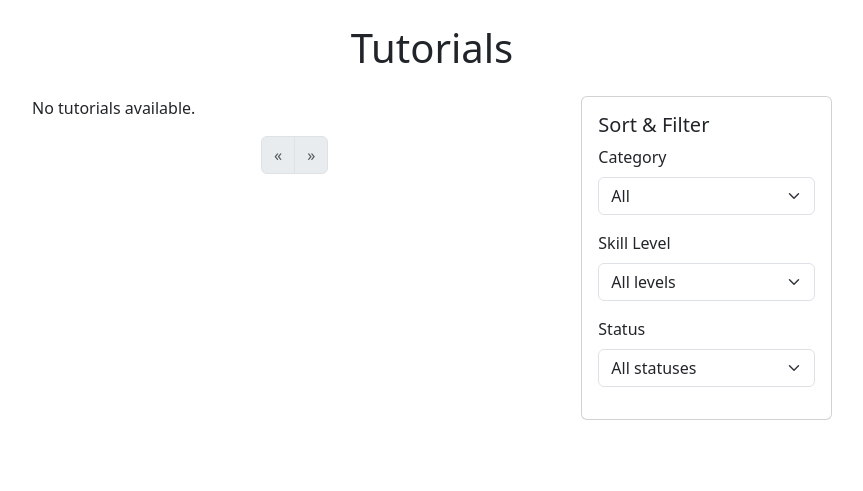
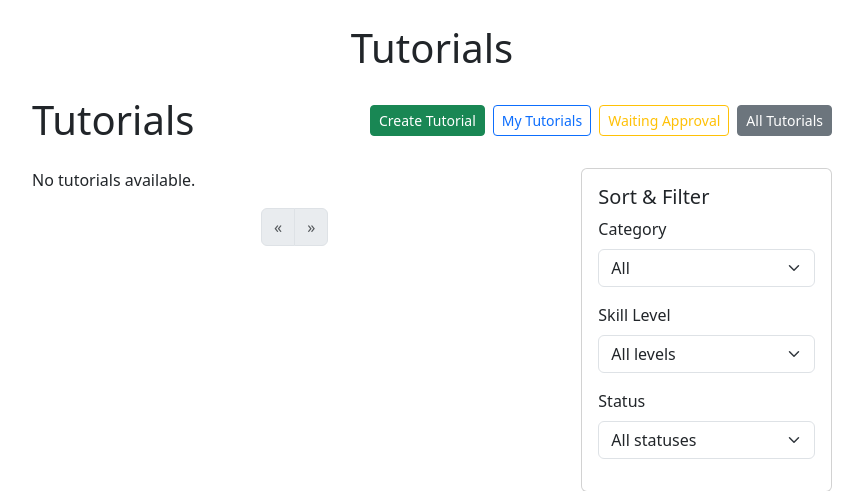
Before and after one commit to Galchov/uk-tech-insights, a Django app: page /learning/tutorials/ in a window 1280 px wide. Shown: the part 131-622 px from the top of the page, without its empty margins (208-1071 px from the left). Run offline with Django 5.2, Linux system fonts and the light colour scheme; the visitor is signed in with stand-in values (Sample User, id 1); data that the repository does not hold is empty; some libraries are stand-ins or nearby versions.

Commit message:
:hammer: refactor: modify tutorials functionality

```diff
--- a/apps/learning/urls.py
+++ b/apps/learning/urls.py
@@ -9,11 +9,13 @@ urlpatterns = [
 
     path('tutorials/', views.TutorialListView.as_view(), name="tutorial_list"),
     path('tutorials/create/', views.TutorialCreateView.as_view(), name="tutorial_create"),
+    path('tutorials/waiting-approval/', views.WaitingApprovalRedirectView.as_view(), name='waiting_approval'),
     path('tutorials/<slug:slug>/', views.TutorialDetailView.as_view(), name="tutorial_detail"),
     path('tutorials/<slug:slug>/edit/', views.TutorialEditView.as_view(), name="tutorial_edit"),
     path('tutorials/<slug:slug>/delete/', views.TutorialDeleteView.as_view(), name="tutorial_delete"),
     path('tutorials/<slug:slug>/complete/', views.TutorialCompleteView.as_view(), name="tutorial_complete"),
     path('tutorials/<slug:slug>/toggle-publish/', views.TutorialTogglePublishView.as_view(), name='tutorial_toggle_publish'),
+    path('tutorials/<slug:slug>/progress/', views.TutorialProgressUpdateView.as_view(), name='tutorial_progress_update'),
 
     path('articles/', views.ArticleListView.as_view(), name="article_list"),
     path('articles/create/', views.ArticleCreateView.as_view(), name="article_create"),
--- a/apps/learning/views.py
+++ b/apps/learning/views.py
@@ -1,7 +1,7 @@
 from django.views import View
 from django.views.generic import TemplateView, ListView, DetailView, CreateView, UpdateView, DeleteView
 from django.contrib.auth.mixins import LoginRequiredMixin, UserPassesTestMixin, PermissionRequiredMixin
-from django.urls import reverse_lazy
+from django.urls import reverse, reverse_lazy
 from django.shortcuts import redirect, get_object_or_404
 from django.core.exceptions import PermissionDenied
 
@@ -29,7 +29,21 @@ class TutorialListView(ListView):
     context_object_name = 'tutorials'
 
     def get_queryset(self):
-        return Tutorial.objects.filter(is_published=True)
+        queryset = Tutorial.objects.all().order_by('-created_at')
+
+        queryset = queryset.filter(is_published=True)
+
+        if self.request.GET.get('filter') == 'mine' and self.request.user.is_authenticated:
+            queryset = Tutorial.objects.filter(authors=self.request.user).order_by('-created_at')
+
+        elif self.request.GET.get('filter') == 'waiting' and (
+            self.request.user.is_staff or
+            self.request.user.is_superuser or
+            self.request.user.has_perm('learning.can_publish_tutorials')
+        ):
+            queryset = Tutorial.objects.filter(is_published=False).order_by('-created_at')
+
+        return queryset
 
 
 class TutorialDetailView(DetailView):
@@ -70,6 +84,11 @@ class TutorialDetailView(DetailView):
         if self.request.user.is_authenticated:
             context['is_author'] = tutorial.authors.filter(pk=self.request.user.pk).exists()
 
+            context['user_progress'] = TutorialProgress.objects.filter(
+                user=self.request.user,
+                tutorial=tutorial
+            ).first()
+
         return context
 
 
@@ -77,7 +96,6 @@ class TutorialCreateView(PermissionRequiredMixin, CreateView):
     model = Tutorial
     form_class = TutorialForm
     template_name = 'learning/tutorial_form.html'
-    success_url = reverse_lazy('learning:tutorial_list')
     permission_required = 'learning.add_tutorial'
 
     # Change this to True if you want to raise 403 instead of redirecting
@@ -98,21 +116,25 @@ class TutorialCreateView(PermissionRequiredMixin, CreateView):
         self.object.authors.add(self.request.user)
         return response
 
+    def get_success_url(self):
+        return self.object.get_absolute_url()
+
 
 class TutorialEditView(LoginRequiredMixin, UserPassesTestMixin, UpdateView):
     model = Tutorial
     form_class = TutorialForm
     template_name = 'learning/tutorial_form.html'
-    success_url = reverse_lazy('learning:tutorial_list')
 
     def test_func(self):
         tutorial = self.get_object()
         user = self.request.user
-
         return (
             tutorial.authors.filter(pk=user.pk).exists() or
             user.has_perm('learning.can_edit_others_tutorials')
         )
+
+    def get_success_url(self):
+        return self.object.get_absolute_url()
 
 
 class TutorialDeleteView(LoginRequiredMixin, UserPassesTestMixin, DeleteView):
@@ -166,6 +188,34 @@ class TutorialTogglePublishView(LoginRequiredMixin, UserPassesTestMixin, View):
         return redirect(tutorial.get_absolute_url())
 
 
+class TutorialProgressUpdateView(LoginRequiredMixin, View):
+    def post(self, request, *args, **kwargs):
+        tutorial = get_object_or_404(Tutorial, slug=kwargs.get('slug'))
+        status = request.POST.get('status')
+        toggle_bookmark = request.POST.get('toggle_bookmark')
+
+        progress, _ = TutorialProgress.objects.get_or_create(
+            user=request.user,
+            tutorial=tutorial
+        )
+
+        if status in TutorialProgress.StatusChoices.values:
+            progress.status = status
+
+        if toggle_bookmark:
+            progress.bookmarked = not progress.bookmarked
+
+        progress.save(update_fields=['status', 'bookmarked', 'updated_at'])
+        return redirect(tutorial.get_absolute_url())
+
+
+class WaitingApprovalRedirectView(PermissionRequiredMixin, View):
+    permission_required = 'learning.can_publish_tutorials'
+
+    def get(self, request, *args, **kwargs):
+        return redirect(f"{reverse('learning:tutorial_list')}?filter=waiting")
+
+
 ##### Article Views #####
 
 class ArticleListView(ListView):
--- a/templates/learning/tutorial_list.html
+++ b/templates/learning/tutorial_list.html
@@ -2,6 +2,34 @@
 
 {% block content %}
 <h1 class="mb-4 text-center">Tutorials</h1>
+
+<div class="d-flex justify-content-between align-items-center flex-wrap mb-4">
+    <h1 class="mb-2 mb-md-0">Tutorials</h1>
+
+    {% if user.is_authenticated and perms.learning.add_tutorial %}
+        <div class="d-flex gap-2 flex-wrap">
+
+            <a href="{% url 'learning:tutorial_create' %}" class="btn btn-success btn-sm">
+                <i class="bi bi-plus-lg"></i> Create Tutorial
+            </a>
+
+            <a href="?filter=mine" class="btn btn-outline-primary btn-sm {% if request.GET.filter == 'mine' %}active{% endif %}">
+                <i class="bi bi-person-circle"></i> My Tutorials
+            </a>
+
+            {% if user.is_staff or user.is_superuser or perms.learning.can_publish_tutorials %}
+                <a href="?filter=waiting" class="btn btn-outline-warning btn-sm {% if request.GET.filter == 'waiting' %}active{% endif %}">
+                    <i class="bi bi-hourglass-split"></i> Waiting Approval
+                </a>
+            {% endif %}
+
+            <a href="{% url 'learning:tutorial_list' %}" class="btn btn-outline-secondary btn-sm {% if not request.GET.filter %}active{% endif %}">
+                <i class="bi bi-list-ul"></i> All Tutorials
+            </a>
+
+        </div>
+    {% endif %}
+</div>
 
 <div class="row">
     <div class="col-md-8">
```
Also changed, not shown: apps/learning/models.py (+8 -3 lines), templates/learning/tutorial_detail.html (+33 -4 lines), apps/learning/migrations/0006_alter_article_difficulty_alter_tutorial_difficulty.py (added), apps/learning/migrations/0007_alter_tutorialprogress_unique_together_and_more.py (added), media/tutorial_covers/Linux_test.png (added).
